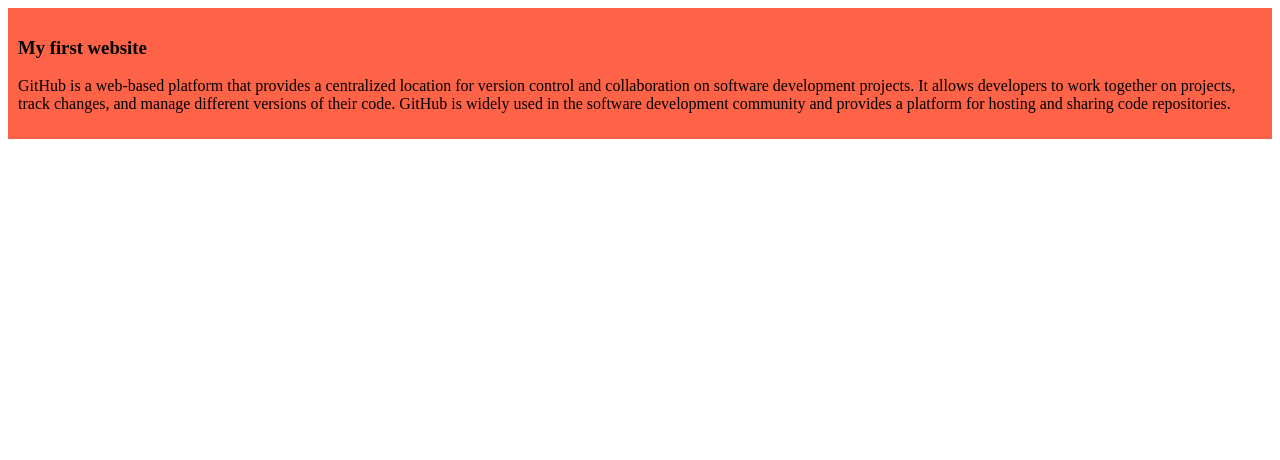
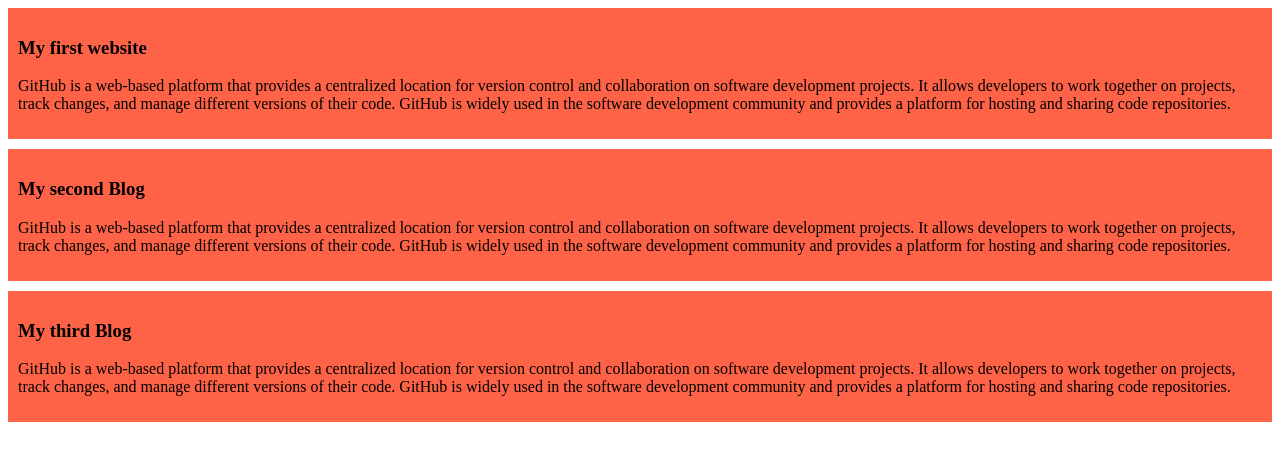
Before and after one commit to Naofin/my-simple-website, a plain HTML site: page index.html in a window 1280 px wide. Drawn offline with Linux system fonts and the light colour scheme.

Commit message:
added the second and third blog

```diff
--- a/index.html
+++ b/index.html
@@ -11,5 +11,13 @@
         <h3>My first website</h3>
         <p>GitHub is a web-based platform that provides a centralized location for version control and collaboration on software development projects. It allows developers to work together on projects, track changes, and manage different versions of their code. GitHub is widely used in the software development community and provides a platform for hosting and sharing code repositories.</p>
     </div>
+    <div>
+        <h3>My second Blog</h3>
+        <p>GitHub is a web-based platform that provides a centralized location for version control and collaboration on software development projects. It allows developers to work together on projects, track changes, and manage different versions of their code. GitHub is widely used in the software development community and provides a platform for hosting and sharing code repositories.</p>
+    </div>
+    <div>
+        <h3>My third Blog</h3>
+        <p>GitHub is a web-based platform that provides a centralized location for version control and collaboration on software development projects. It allows developers to work together on projects, track changes, and manage different versions of their code. GitHub is widely used in the software development community and provides a platform for hosting and sharing code repositories.</p>
+    </div>
 </body>
 </html>
--- a/styles/blog.css
+++ b/styles/blog.css
@@ -1,4 +1,5 @@
 div{
     background-color: tomato;
     padding: 10px;
+    margin-bottom: 10px;
 }
```
